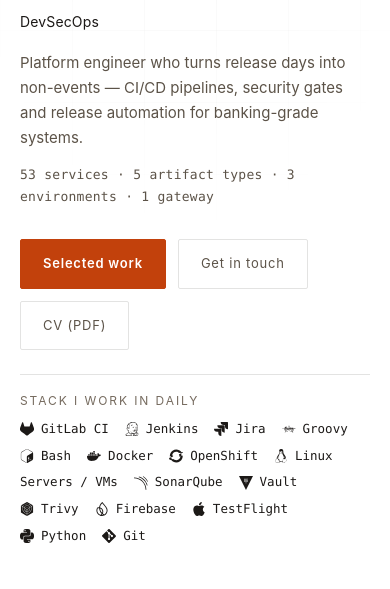
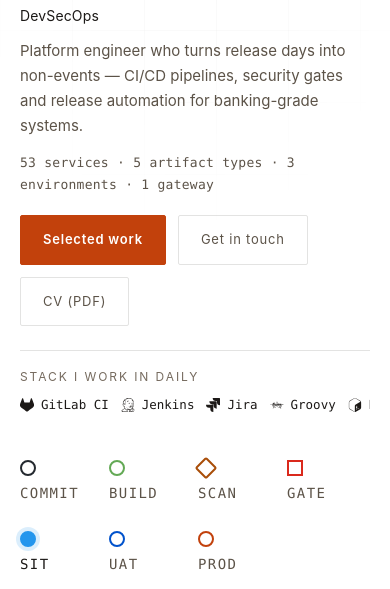
Before and after one commit to IvanJairus/Portofolio, a plain HTML site: page index.html in a window 390 px wide. Shown: the part 186-775 px from the top of the page. Drawn offline with Linux system fonts and the light colour scheme.

Commit message:
F1: make the pipeline rail fit the first screen, at every width.
Measured before, at 390x844: the stack strip wrapped 16 chips into five rows
(172px tall), pushing the rail to y=731 so ZERO of the seven stages were fully
above the fold. On a 1280x720 laptop the rail was at y=654 and also fully below
the fold. The rail is the one image that says "I build delivery pipelines", and
nobody was seeing it without scrolling.

Three changes, all measured after:

- Stack strip becomes one swipeable row below 860px (172px -> 69px): nowrap,
  scroll-snap, hidden scrollbar, and a right-edge fade so it is obvious the row
  continues. `min-width: 0` on the grid item is mandatory - without it the row's
  automatic minimum size was 1315px and the whole page gained a horizontal
  scrollbar (caught by re-measuring overflowX, which is now False at 360/390/412).
- Below 430px the tool sublabels under each node are hidden (114px -> 46px per
  node). Nothing is lost: the same six tools are listed in the strip directly
  above, and the stage names still read commit / build / scan / gate / SIT / UAT
  / PROD.
- Between 861 and 1300px the rail is ordered above the stack strip, so a laptop
  shows the name, the photo, the rail and the legend within the first screen.

Result: 7 of 7 rail nodes fully above the fold at 360, 390, 412, 1024, 1280 and
1440 (was 0 of 7 at 390 and 1280). The terminal still starts below the fold on a
720px-tall laptop, and that is a real trade-off rather than an oversight: at
1280x720 the rail and the terminal cannot both be fully visible, so I kept the
rail. Say so plainly rather than claiming the target was met.

Numbers: Lighthouse 92/99/100/100 (92 inside this page's recorded 92-95 swing),
FCP 2.1s, CLS 0, contrast 0 findings, console 0 errors, weight 363 KiB,
html-validate exit 0, parity 353 keys.

```diff
--- a/assets/css/base.css
+++ b/assets/css/base.css
@@ -238,6 +238,18 @@
   row-gap: clamp(26px, 3.6vw, 40px);
   align-items: center;
 }
+/* Laptop 1280x720 (target F1): rel didahulukan di atas strip stack, supaya
+   terminal naik ke layar pertama. Di <=860px aturan satu kolom di bawah yang
+   menang, jadi mobile tidak berubah. */
+@media (max-width: 1300px) {
+  .hero-grid {
+    grid-template-areas:
+      "id    photo"
+      "flow  flow"
+      "stack stack"
+      "after after";
+  }
+}
 .hero-id { grid-area: id; }
 .hero-after { grid-area: after; }
 /* terminal dan kartu include berdampingan; di layar sempit mereka menumpuk */
@@ -311,9 +323,28 @@
   flex: none;
 }
 .hs-row { display: flex; flex-wrap: wrap; gap: 8px 18px; }
+/* Hero compact di layar sempit (audit F1, P0). Terukur di 390x844: strip stack
+   172px karena 16 chip membungkus jadi 5 baris, sehingga rel pipeline mulai di
+   y=731 dan NOL dari 7 node utuh di atas fold. Strip dijadikan satu baris yang
+   bisa digeser (hemat ~120px) supaya rel - gambar yang menjual pekerjaan ini -
+   benar-benar terlihat. Bayangan tepi kanan adalah petunjuk bahwa baris
+   berlanjut; labelnya tetap di kiri. */
 @media (max-width: 860px) {
-  .hero-stack { gap: 8px; }
-  .hs-row { gap: 6px 16px; }
+  /* min-width: 0 wajib: tanpa ini ukuran minimum otomatis item grid sebesar
+     isi baris chip (terukur 1315px) dan seluruh halaman ikut melebar */
+  .hero-stack { flex-direction: column; align-items: stretch; gap: 8px; min-width: 0; }
+  .hs-row { width: 100%; max-width: 100%; min-width: 0; }
+  .hs-row {
+    flex-wrap: nowrap;
+    overflow-x: auto;
+    scroll-snap-type: x proximity;
+    gap: 6px 12px;
+    padding-bottom: 4px;
+    scrollbar-width: none;
+    background: linear-gradient(to left, var(--bg) 0, rgba(255, 255, 255, 0) 34px) right center / 44px 100% no-repeat local;
+  }
+  .hs-row::-webkit-scrollbar { display: none; }
+  .hs-row > .sc { flex: 0 0 auto; scroll-snap-align: start; }
 }
 .hero h1 {
   font-size: clamp(42px, 7.4vw, 84px);
@@ -341,6 +372,12 @@
   margin-top: 14px;
 }
 .hero-cta { display: flex; flex-wrap: wrap; gap: 12px; margin-top: 32px; }
+@media (max-width: 430px) {
+  .hero h1 { margin-top: 14px; }
+  .hero-role { margin-top: 10px; }
+  .hero-tag { margin-top: 12px; }
+  .hero-cta { margin-top: 20px; }
+}
 
 .btn {
   display: inline-flex;
--- a/assets/css/showcase.css
+++ b/assets/css/showcase.css
@@ -2135,3 +2135,15 @@
 @media (pointer: coarse) {
   .lc-pause { min-height: 44px; }
 }
+
+/* F1, bagian kedua: di <=430px rel harus muat seluruhnya. Sublabel alat
+   (git push / maven · gradle / trivy · sonar ...) sengaja disembunyikan di lebar
+   itu - keenam alat yang sama sudah tertulis di strip "Stack I work in daily"
+   tepat di atasnya, jadi tidak ada informasi yang hilang, hanya duplikasi yang
+   dibuang. Hasil terukur: tinggi node 114px -> 46px, dan 7 dari 7 tahap utuh di
+   atas fold 390x844 (sebelumnya 0). */
+@media (max-width: 430px) {
+  .hero-flow { padding-top: 16px; column-gap: 6px; }
+  .hf-node { gap: 6px; }
+  .hf-sub { display: none; }
+}
```
